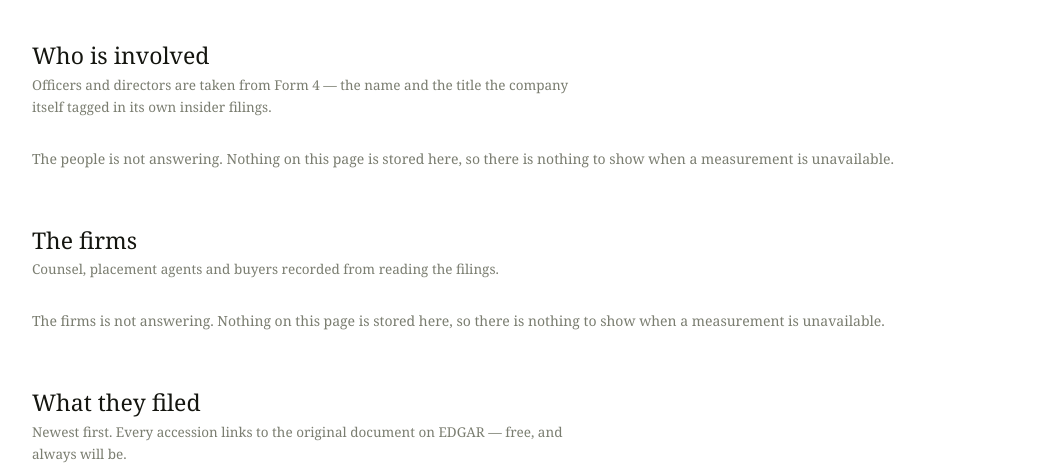
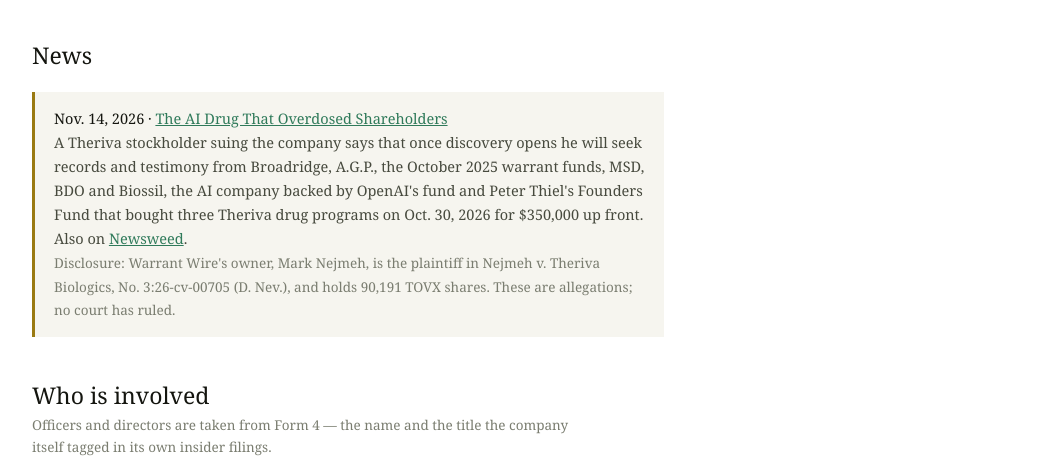
Before and after one commit to realroofers-dotcom/warrantwire.com, a plain HTML site: page tovx.html in a window 1280 px wide. Shown: the part 332-800 px from the top of the page, without its empty margins (118-1161 px from the left). Drawn offline with Linux system fonts and the light colour scheme; no server answers.

Commit message:
tovx-news-1a: News box - The AI Drug That Overdosed Shareholders
Co-Authored-By: Claude Opus 5.5 <noreply@anthropic.com>

```diff
--- a/tovx.html
+++ b/tovx.html
@@ -184,6 +184,16 @@ html,body{overflow-x:clip}
   </div>
 
   <div class="strip hot" id="caution" style="display:none"></div>
+
+  <!-- Added 2026-11-14 · tovx-news-1a. Mark: 'this belongs as news on tovx on warrantwire and 8k10q'. -->
+  <h2>News</h2>
+  <div class="strip" style="display:block">
+    <b>Nov. 14, 2026 &middot; <a href="https://nejmehvstheriva.com/press-release-2026-11-14-ai-drug" target="_blank" rel="noopener">The AI Drug That Overdosed Shareholders</a></b><br>
+    A Theriva stockholder suing the company says that once discovery opens he will seek records and testimony from Broadridge, A.G.P., the October 2025 warrant funds, MSD, BDO and Biossil, the AI company backed by OpenAI's fund and Peter Thiel's Founders Fund that bought three Theriva drug programs on Oct. 30, 2026 for $350,000 up front.
+    Also on <a href="https://newsweed.com/story-ai-drug-overdosed-shareholders" target="_blank" rel="noopener">Newsweed</a>.<br>
+    <span class="note">Disclosure: Warrant Wire's owner, Mark Nejmeh, is the plaintiff in Nejmeh v. Theriva Biologics, No. 3:26-cv-00705 (D. Nev.), and holds 90,191 TOVX shares. These are allegations; no court has ruled.</span>
+  </div>
+
 
   <!-- ══════════════════════════════════════════════════════════
        THE PEOPLE FIRST. His instruction: a company is the people
```
